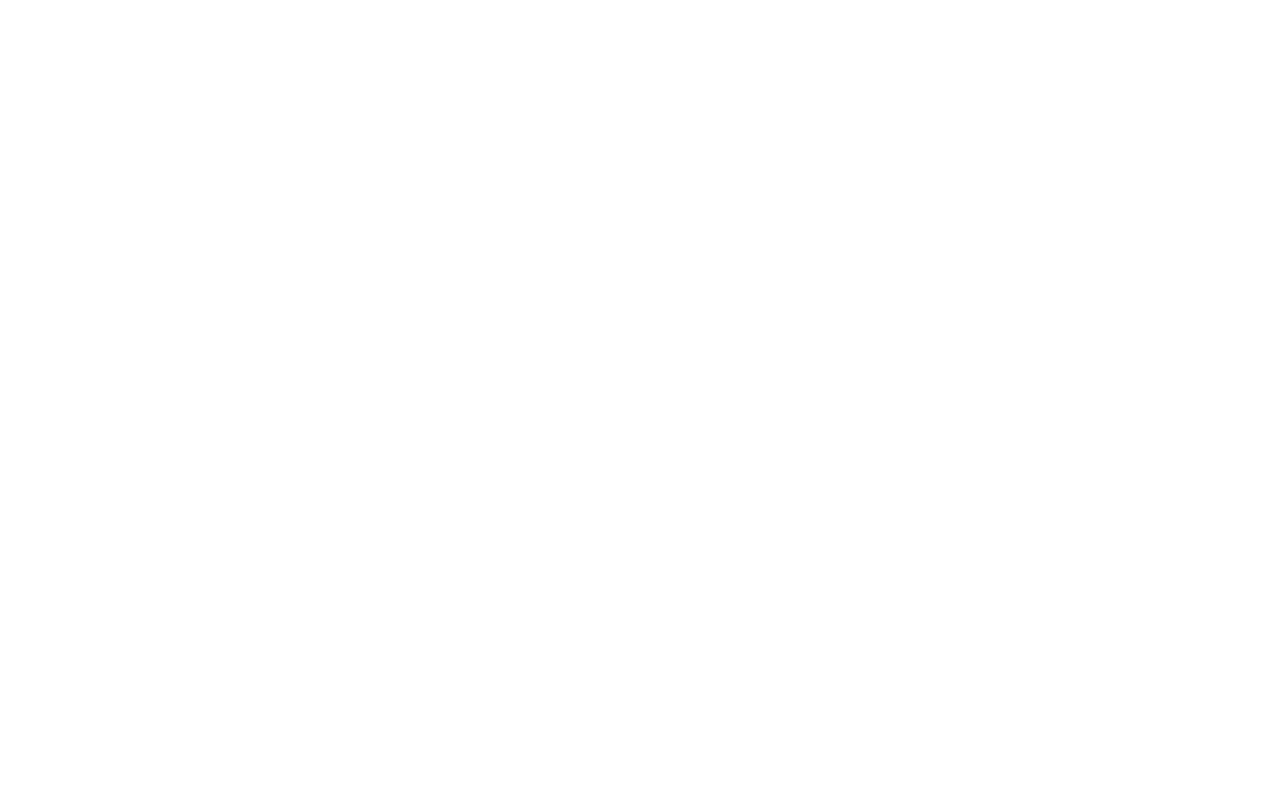
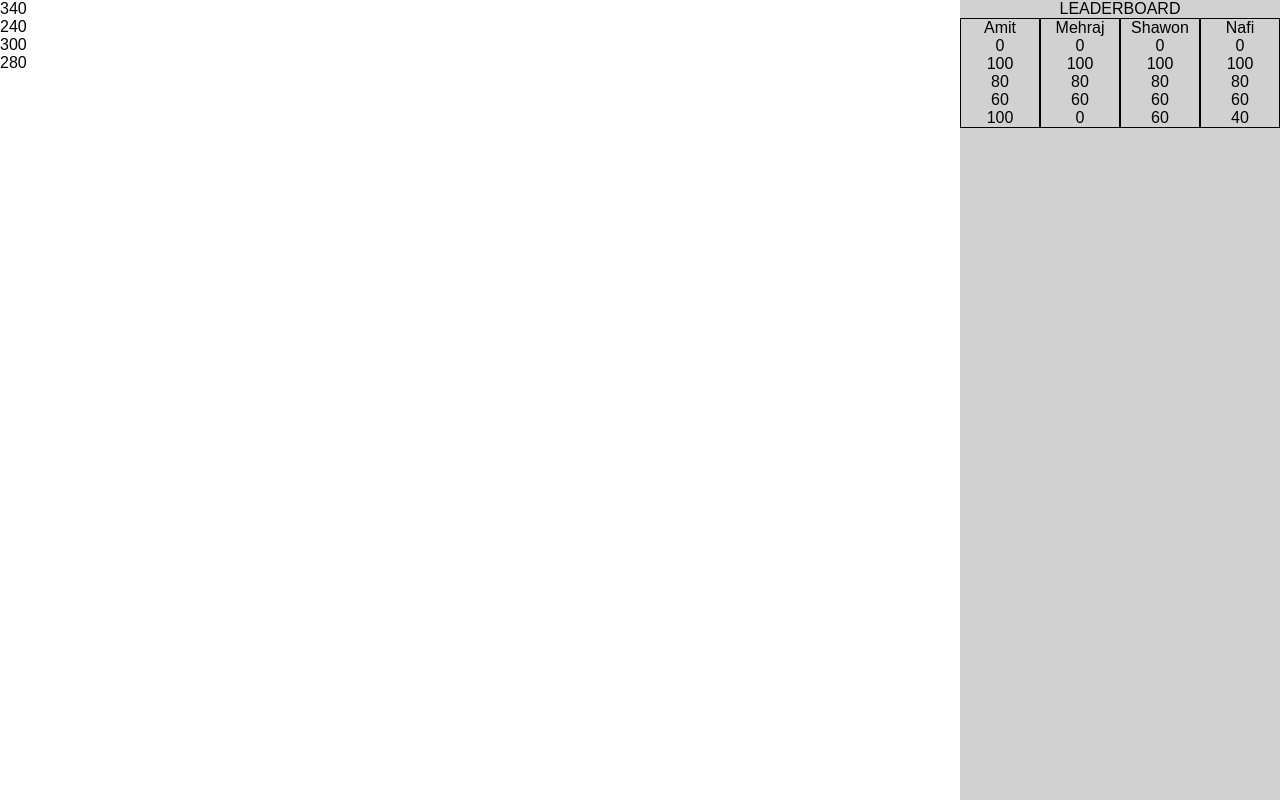
Before and after one commit to definecoder/ChorPolice, a React (Vite) app in the folder FrontendTemplate/: page /ai in a window 1280 px wide. Before the commit this address had no page. Built offline with nearby package versions, Linux system fonts and the light colour scheme; a web font is replaced by a local one.

Commit message:
added scoreboard

```diff
--- a/FrontendTemplate/src/components/home_btn/HomeBtn.jsx
+++ b/FrontendTemplate/src/components/home_btn/HomeBtn.jsx
@@ -6,7 +6,7 @@
     const navigate = useNavigate();
 
     function afterClick() {
-        navigate(nav, { state: { userData: userData } });
+        navigate(nav, { state: { ...userData } });
         console.log(nav);
     }
 
--- /dev/null
+++ b/FrontendTemplate/src/pages/ai_page/AIPage.css
@@ -0,0 +1,31 @@
+.ai-canvas {
+    width: 100vw;
+    height: 100vh;
+    display: flex;
+}
+
+.ai-left {
+    width: 75vw;
+    height: 100%;
+}
+
+.ai-right {
+    text-align: center;
+    width: 25vw;
+    background-color: rgb(209, 209, 209);
+}
+
+.leaderboard-body {
+    width: 100%;
+    display: flex;
+}
+
+.leaderboard-body::-webkit-scrollbar {
+    display: none;
+}
+
+.leaderboard-col {
+    width: 25%;
+    height: 100%;
+    border: 1px solid black;
+}
--- /dev/null
+++ b/FrontendTemplate/src/pages/ai_page/AIPage.jsx
@@ -0,0 +1,54 @@
+import "./AIPage.css";
+
+export default function AIPage() {
+  const scores = [
+    ["Amit", 0, 100, 80, 60],
+    ["Mehraj", 0, 100, 80, 60],
+    ["Shawon", 0, 100, 80, 60],
+    ["Nafi", 0, 100, 80, 60],
+  ];
+  var totalScore = [];
+  const round = [100, 0, 60, 40];
+  function addScore(round) {
+    for (let i = 0; i < scores.length; i++) {
+      scores[i].push(round[i]);
+    }
+  }
+  addScore(round);
+  function getTotalScore() {
+    totalScore = [0, 0, 0, 0];
+    for (let i = 0; i < scores.length; i++) {
+      for (let j = 1; j < scores[i].length; j++) {
+        totalScore[i] += scores[i][j];
+      }
+    }
+    console.log(totalScore);
+  }
+  getTotalScore();
+  return (
+    <>
+      <div className="ai-canvas">
+        <div className="ai-left">
+          {totalScore.map((score) => (
+            <div> {score} </div>
+          ))}
+        </div>
+        <div className="ai-right">
+          <div>LEADERBOARD</div>
+          <div className="leaderboard-body">
+            {scores.map((score, index) => (
+              <div className="leaderboard-col" key={index}>
+                {score.map((point, idx) => (
+                  <span key={idx}>
+                    {point}
+                    <br />
+                  </span>
+                ))}
+              </div>
+            ))}
+          </div>
+        </div>
+      </div>
+    </>
+  );
+}
--- a/FrontendTemplate/src/routes/routesLib.jsx
+++ b/FrontendTemplate/src/routes/routesLib.jsx
@@ -2,6 +2,7 @@
 
 import LandingPage from "../pages/landing_page/LandingPage";
 import HomePage from "../pages/home_page/HomePage";
+import AIPage from "../pages/ai_page/AIPage";
 
 function RoutesLib() {
   return (
@@ -10,6 +11,7 @@
         <Routes>
           <Route path="/" element={<LandingPage />} />
           <Route path="/home" element={<HomePage />} />
+          <Route path="/ai" element={<AIPage />} />
         </Routes>
       </BrowserRouter>
     </>
```
